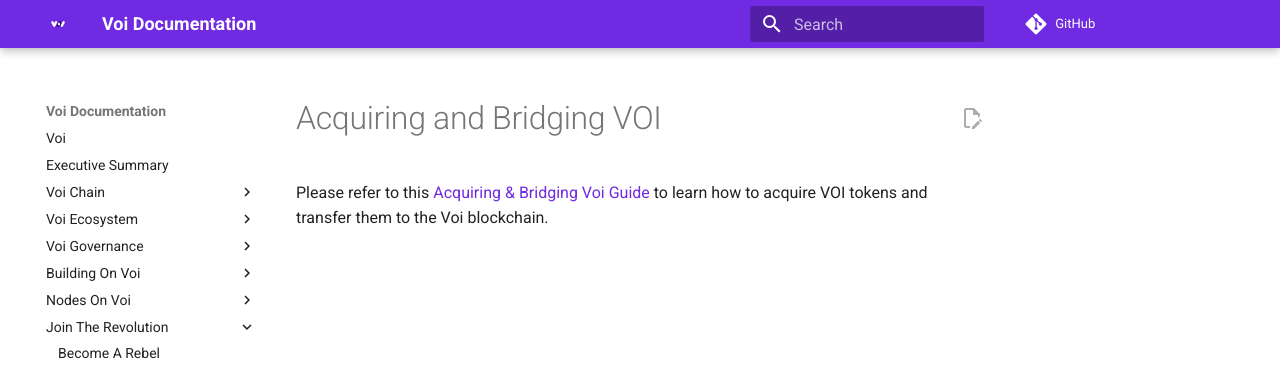
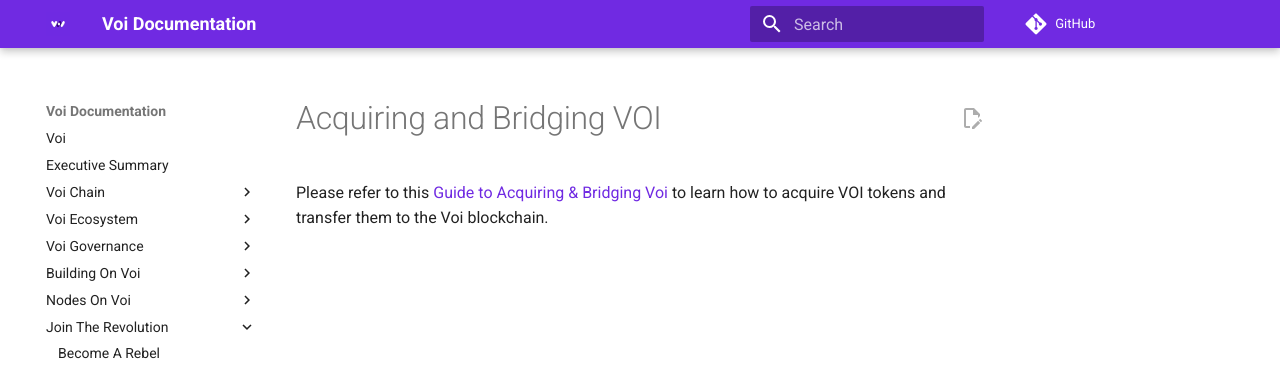
Before and after one commit to VoiNetwork/learn-more, an MkDocs documentation site: the page built from docs/guides/acquiring-and-bridging.md, in a window 1280 px wide. Shown: the top 372 px of the page. Built offline with MkDocs 1.6.1 and Material for MkDocs 9.7.7, drawn with Linux system fonts in a browser that asks for light colours; plug-ins that fetch from the network failed and are left out; comment, search, counter and statistics services are not loaded.

```diff
--- a/docs/guides/acquiring-and-bridging.md
+++ b/docs/guides/acquiring-and-bridging.md
@@ -1,3 +1,3 @@
 # Acquiring and Bridging VOI
 
-Please refer to this [Acquiring & Bridging Voi Guide](https://docs.google.com/document/d/19_m3y2BD1VGARl2VPF0fFq8qr6mJN7lsGbatjG1-QXQ/edit#heading=h.3c9za2am73cn) to learn how to acquire VOI tokens and transfer them to the Voi blockchain.
+Please refer to this [Guide to Acquiring & Bridging Voi](https://docs.google.com/document/d/19_m3y2BD1VGARl2VPF0fFq8qr6mJN7lsGbatjG1-Q) to learn how to acquire VOI tokens and transfer them to the Voi blockchain.
```
